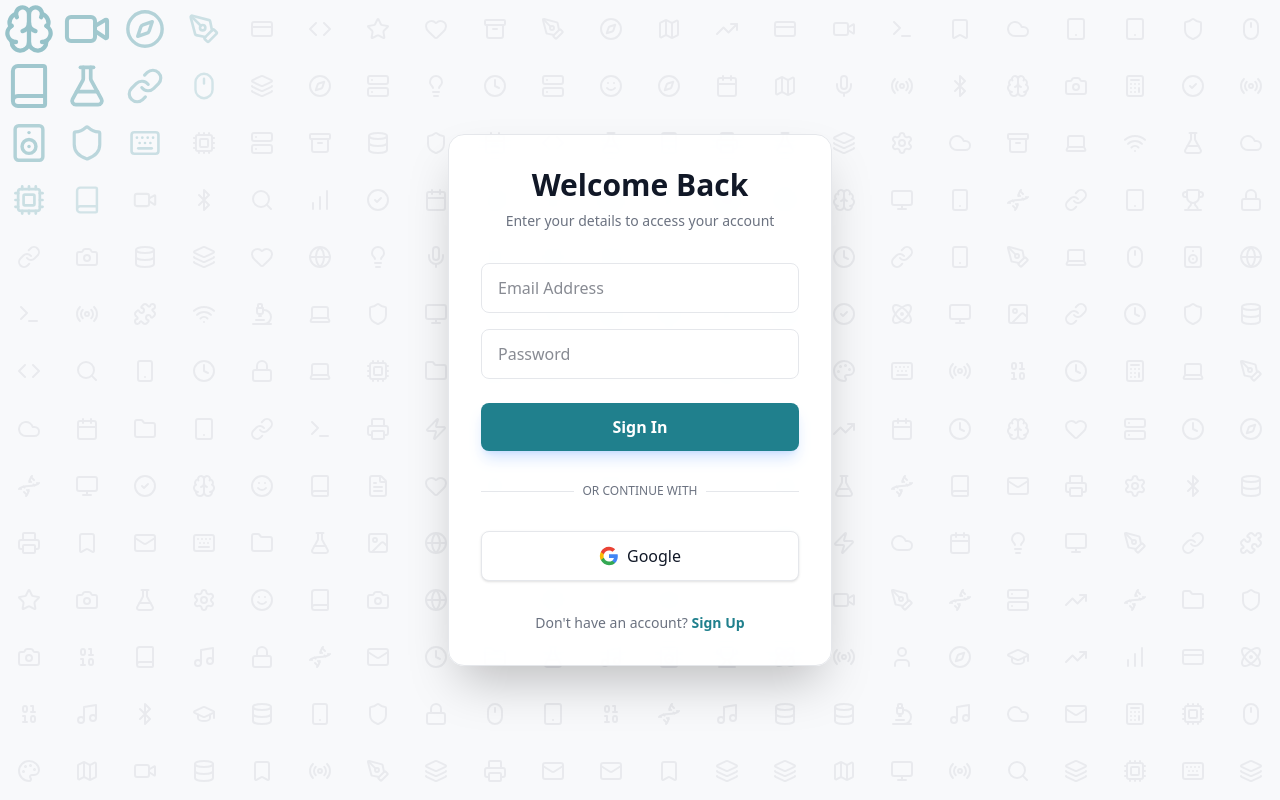
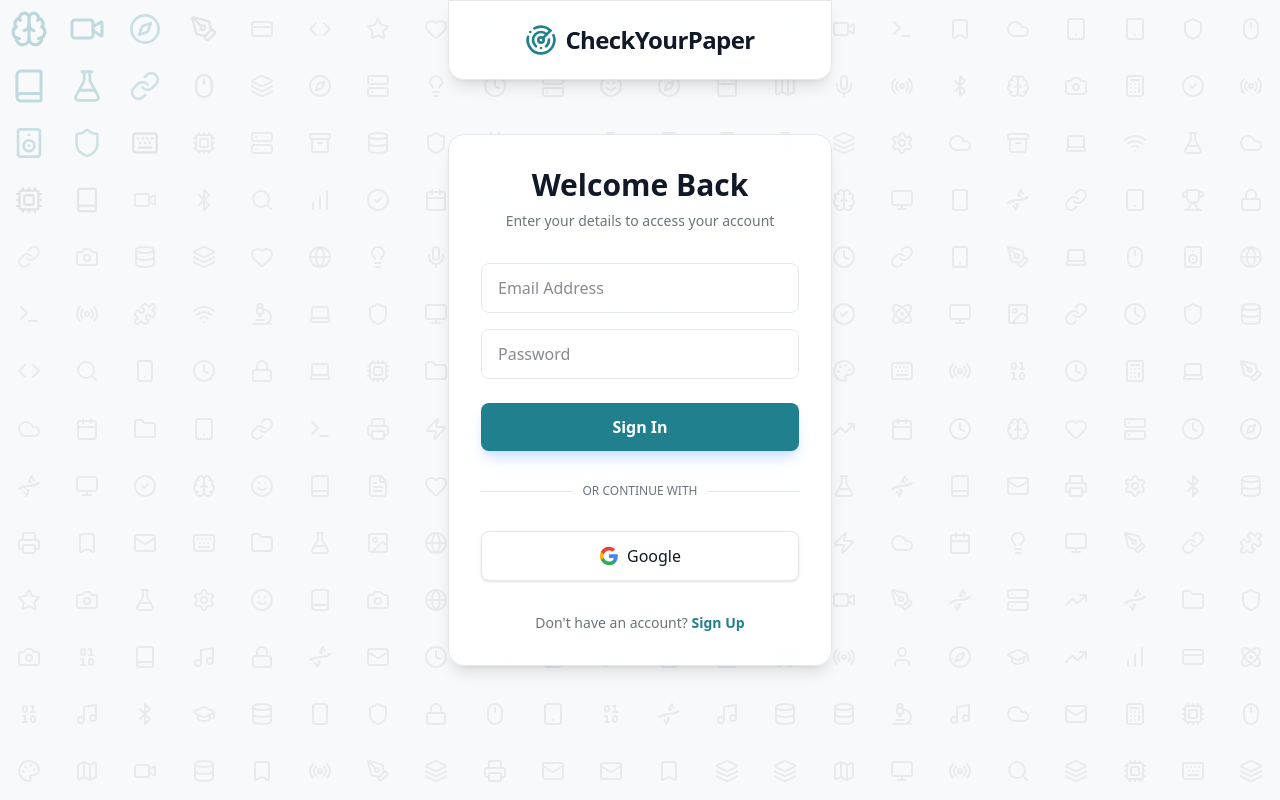
Before and after one commit to PaperCheckOfficial/CheckYourPaper, a Next.js app: page /login in a window 1280 px wide. Built offline with nearby package versions, Linux system fonts and the light colour scheme; no server answers.

Commit message:
feat: Add a new header with logo and title to the login page and adjust icon background animation parameters.

```diff
--- a/src/app/login/page.tsx
+++ b/src/app/login/page.tsx
@@ -19,7 +19,8 @@
   Link, Cloud, Zap, Star, Heart, Smile, Lock, Shield, CreditCard,
   BarChart, TrendingUp, Code, Terminal, Database, Cpu, Server,
   Wifi, Bluetooth, Radio, Speaker, Mic, Video, Camera, Image,
-  Printer, Smartphone, Tablet, Laptop, Monitor, Mouse, Keyboard
+  Printer, Smartphone, Tablet, Laptop, Monitor, Mouse, Keyboard,
+  Radar
 } from 'lucide-react';
 
 import IconBackground from '@/components/IconBackground';
@@ -136,7 +137,18 @@
 
       <IconBackground />
 
-      <div className="relative z-10 w-full max-w-sm p-8 bg-white/90 backdrop-blur-md rounded-[var(--radius-xl)] border border-[var(--border-light)] shadow-2xl animate-in fade-in zoom-in-95 duration-300">
+      <div className="absolute top-0 h-[80px] left-1/2 transform -translate-x-1/2 z-10 w-full max-w-sm bg-white/90 backdrop-blur-md rounded-b-[var(--radius-xl)] border border-[var(--border-light)] shadow-lg animate-in fade-in zoom-in-95 duration-300 flex items-center justify-center px-4">
+        <a href="/about">
+          <div className="flex items-center gap-2">
+            <div className="text-[var(--brand-primary)]">
+              <Radar size={32} />
+            </div>
+            <h1 className="font-bold select-none text-2xl text-[var(--text-primary)] tracking-tight">CheckYourPaper</h1>
+          </div>
+        </a>
+      </div>
+
+      <div className="relative z-10 w-full max-w-sm p-8 bg-white/90 backdrop-blur-md rounded-[var(--radius-xl)] border border-[var(--border-light)] shadow-lg animate-in fade-in zoom-in-95 duration-300">
         <div className="text-center mb-8">
           <h1 className="text-3xl font-bold text-[var(--text-primary)] mb-2">
             {isSignUp ? 'Create Account' : 'Welcome Back'}
--- a/src/components/IconBackground.tsx
+++ b/src/components/IconBackground.tsx
@@ -40,7 +40,7 @@
 
                 // Wave effect logic
                 const maxDist = 250;
-                const maxScale = 2.2;
+                const maxScale = 1.6;
 
                 let newScale = 1;
                 if (dist < maxDist) {
@@ -68,7 +68,7 @@
                 style={{
                     transform: `scale(${scale})`,
                     opacity: 0.1 + (scale - 1) * 0.3,
-                    color: scale > 1.05 ? 'var(--brand-primary)' : 'inherit'
+                    color: scale > 1.2 ? 'var(--brand-primary)' : 'inherit'
                 }}
                 size={24}
                 className="transition-colors duration-200"
```
